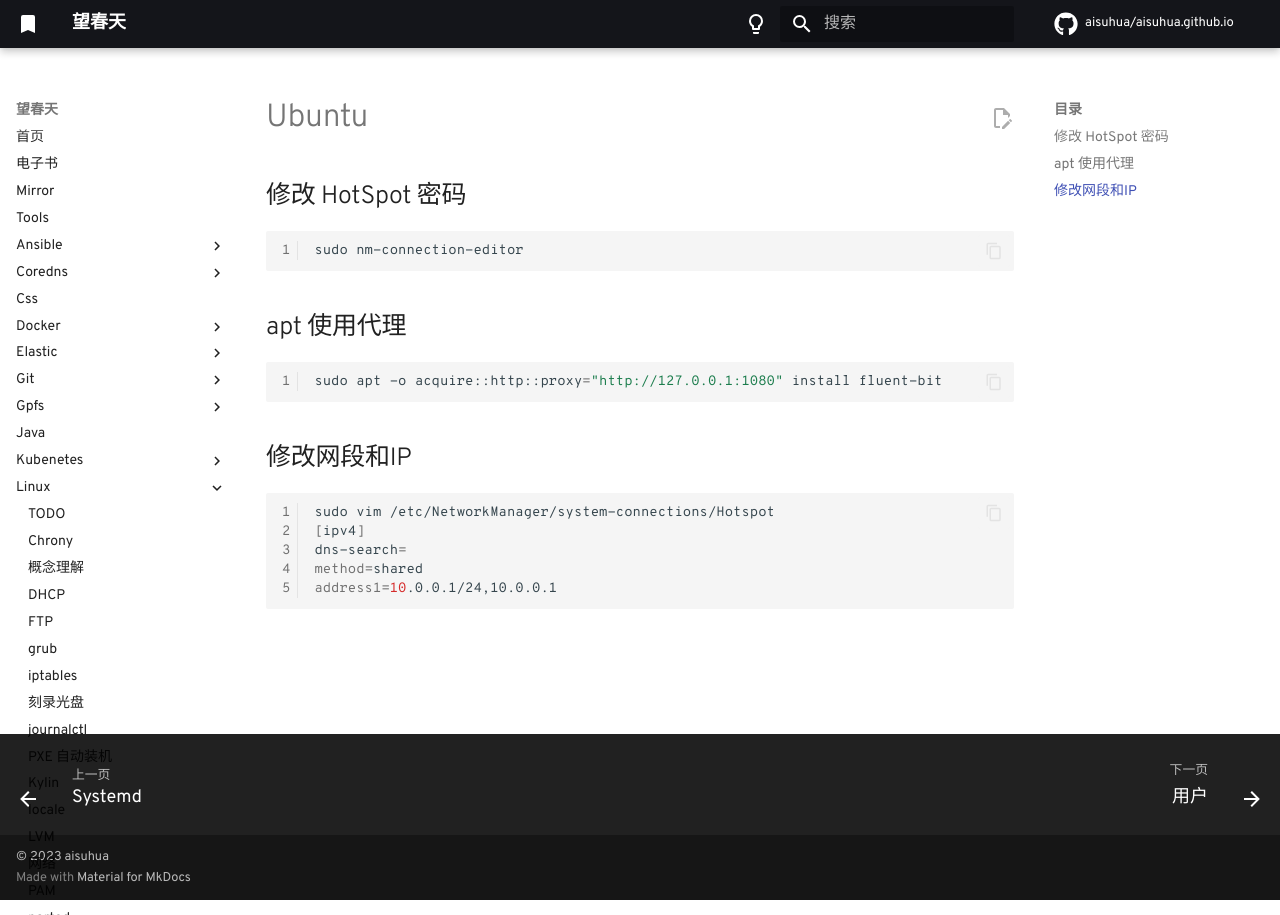
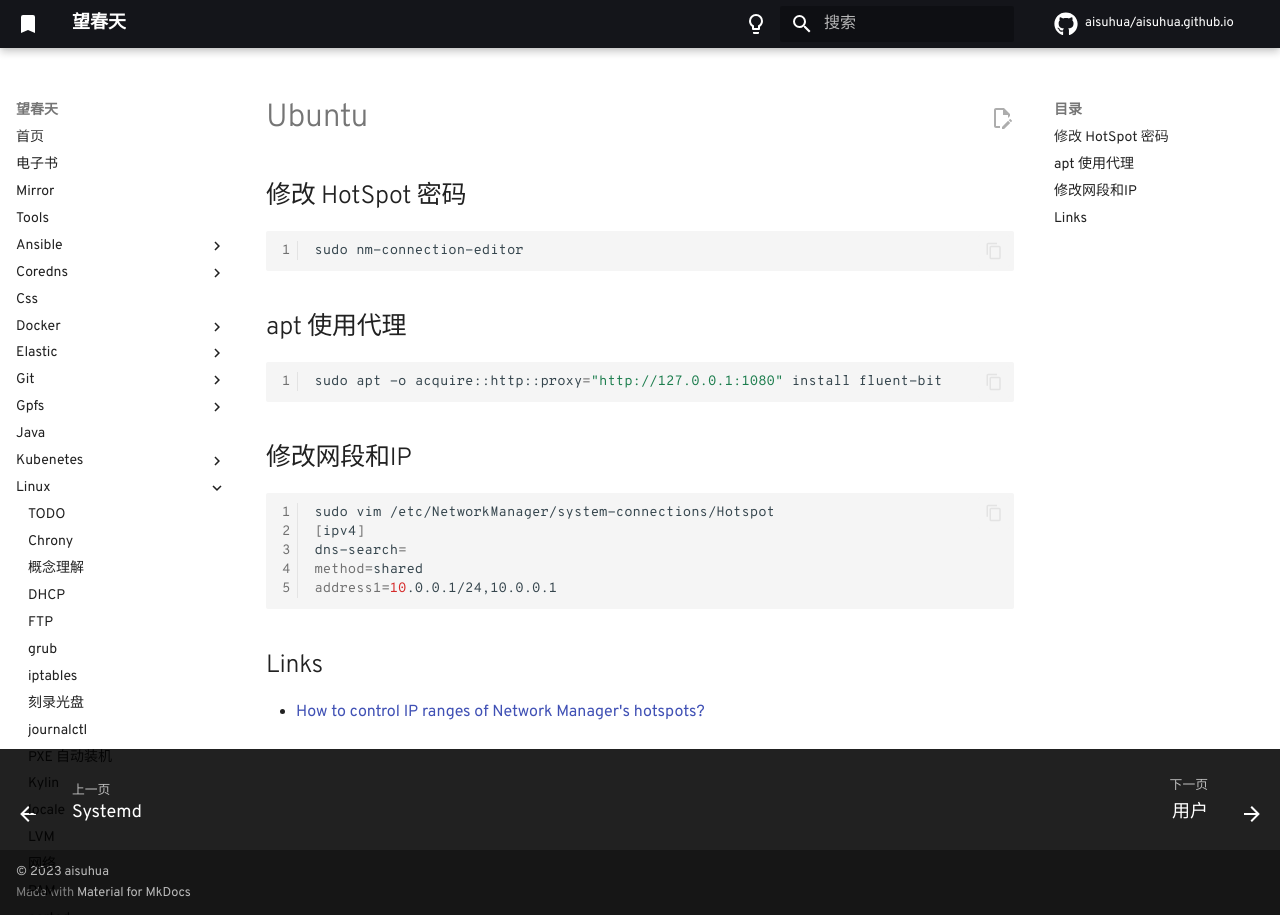
Before and after one commit to aisuhua/aisuhua.github.io, an MkDocs documentation site: the page built from docs/linux/ubuntu.md, in a window 1280 px wide. Built offline with MkDocs 1.6.1 and Material for MkDocs 9.7.7, drawn with Linux system fonts in a browser that asks for light colours; comment, search, counter and statistics services are not loaded.

Commit message:
ubuntu.md

````diff
--- a/docs/linux/ubuntu.md
+++ b/docs/linux/ubuntu.md
@@ -21,3 +21,7 @@
 method=shared
 address1=10.0.0.1/24,10.0.0.1
 ```
+
+## Links
+
+- [How to control IP ranges of Network Manager's hotspots?](https://askubuntu.com/questions/844913/how-to-control-ip-ranges-of-network-managers-hotspots)
````
